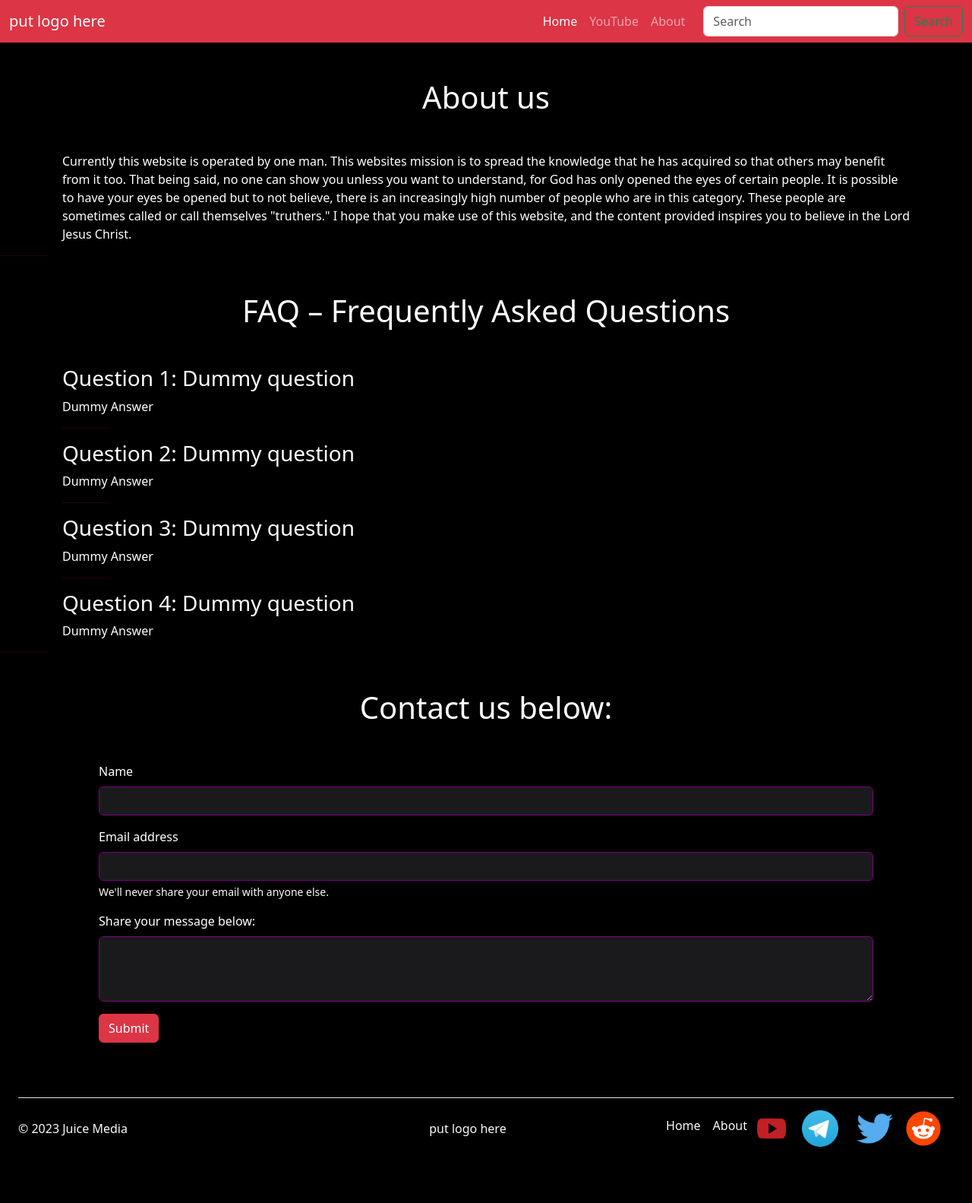
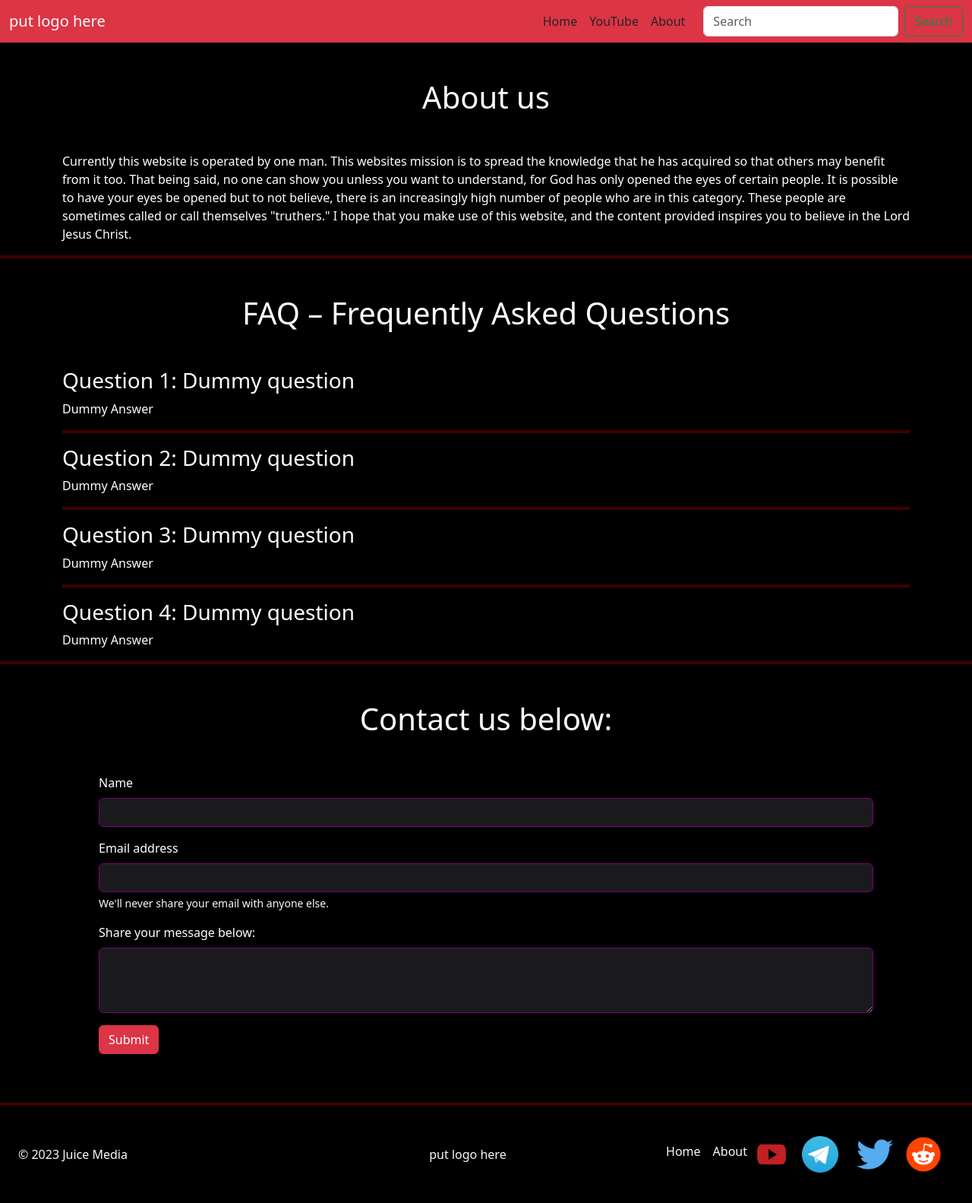
Before and after one commit to JeffreyDinackus/Javascript-1, a Flask app: page /about in a window 1280 px wide. Shown: the whole page at 76% size. Before the commit the page ends 1509 px from the top, so only its background shows below. Run offline with Flask 2, Linux system fonts and the light colour scheme; some libraries are stand-ins or nearby versions.

Commit message:
changes to css, footer and about page

```diff
--- a/sample-website/static/css/color.css
+++ b/sample-website/static/css/color.css
@@ -9,5 +9,5 @@ body {
 }
 
 hr {
-  color: purple;
+  color: red;
 }
--- a/sample-website/static/css/global.css
+++ b/sample-website/static/css/global.css
@@ -6,5 +6,5 @@
 }
 
 hr {
-  width: 4em;
+  border-width: 0.25em;
 }
--- a/sample-website/templates/base.html
+++ b/sample-website/templates/base.html
@@ -42,8 +42,8 @@
           aria-labelledby="offcanvasNavbar2Label"
         >
           <div class="offcanvas-header">
-            <h5 class="offcanvas-title" id="offcanvasNavbar2Label">
-              Offcanvas
+            <h5 class="offcanvas-title text-dark" id="offcanvasNavbar2Label">
+              Juice Media
             </h5>
             <button
               type="button"
@@ -55,13 +55,13 @@
           <div class="offcanvas-body">
             <ul class="navbar-nav justify-content-end flex-grow-1 pe-3">
               <li class="nav-item">
-                <a class="nav-link active" aria-current="page" href="/">Home</a>
+                <a class="nav-link text-dark" aria-current="page" href="/">Home</a>
               </li>
               <li class="nav-item">
-                <a class="nav-link" href="/youtube">YouTube</a>
+                <a class="nav-link text-dark" href="/youtube">YouTube</a>
               </li>
               <li class="nav-item">
-                <a class="nav-link" href="/about">About</a>
+                <a class="nav-link text-dark" href="/about">About</a>
               </li>
               </li>
             </ul>
@@ -81,10 +81,11 @@
       </div>
     </nav>
     {% block content %} {% endblock %}
-    <div class="mx-4">
+    <hr><div class="mx-4">
       <footer
-        class="d-flex flex-wrap justify-content-between align-items-center py-3 my-4 border-top"
+        class="d-flex flex-wrap justify-content-between align-items-center py-3 my-4"
       >
+
         <p class="col-md-4 mb-0 text-light">&copy; 2023 Juice Media</p>
 
         <a
```
